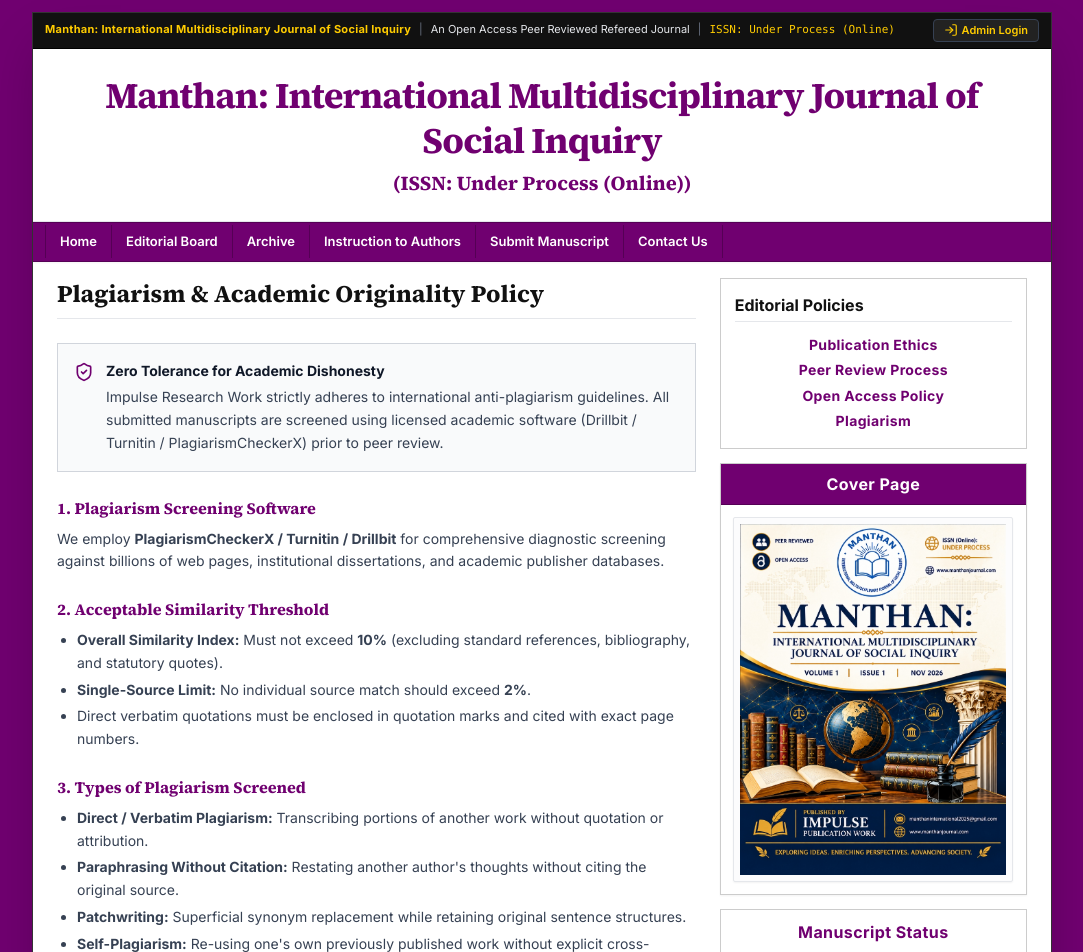
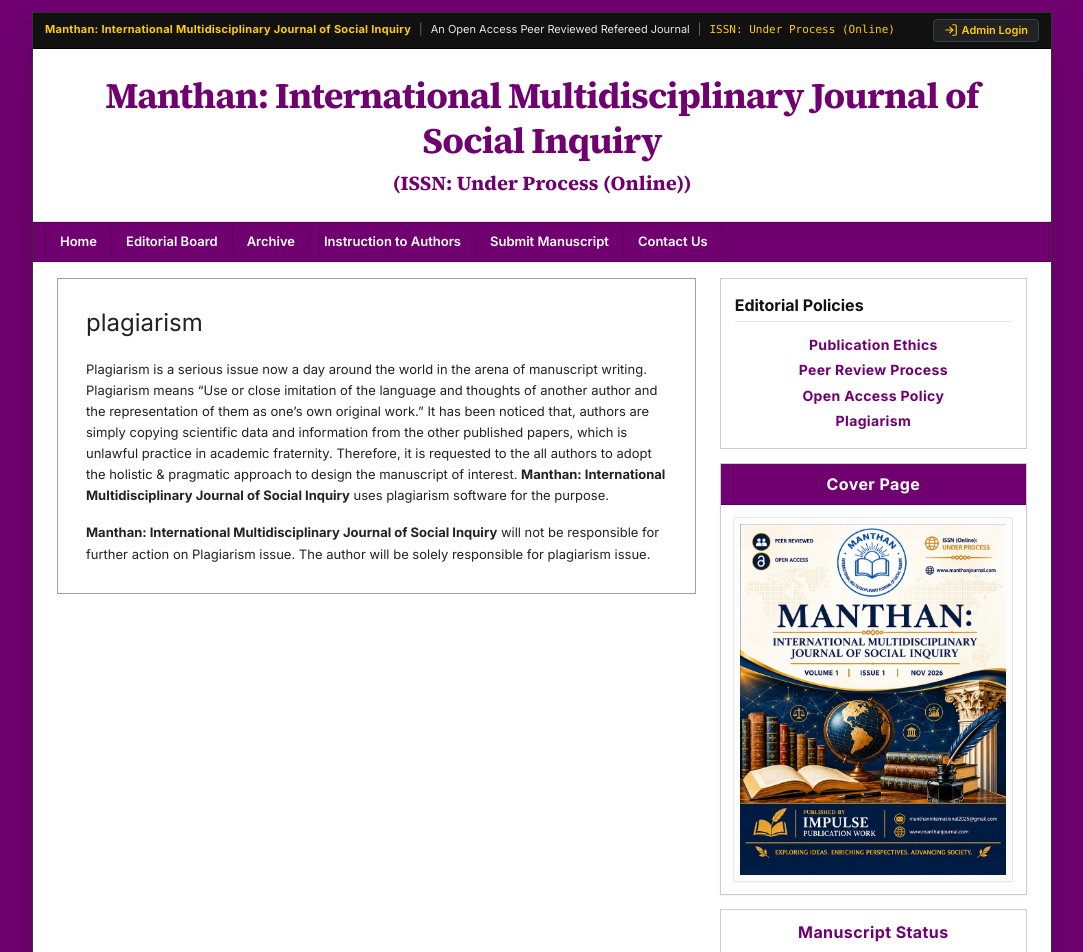
Before and after one commit to manthaninternational2025-maker/architect-web-main, a Next.js app: page /plagiarism in a window 1280 px wide. Shown: the top 952 px of the page, without its empty margins (98-1181 px from the left). Built offline with nearby package versions, Linux system fonts and the light colour scheme.

Commit message:
feat: format Plagiarism policy page to match 2nd reference screenshot using Manthan content

```diff
--- a/app/plagiarism/page.tsx
+++ b/app/plagiarism/page.tsx
@@ -1,77 +1,38 @@
+"use client";
+
 import React from "react";
-import Link from "next/link";
+import { useJournalData } from "@/context/JournalDataContext";
 import { Sidebar } from "@/components/layout/Sidebar";
-import { companyInfo } from "@/data/companyInfo";
-import { ShieldCheck } from "lucide-react";
-
-export const metadata = {
-  title: "Plagiarism & Similarity Policy | Impulse Research Work",
-  description: "Plagiarism threshold, similarity screening tools (Drillbit / Turnitin), and ethics protocol.",
-};
 
 export default function PlagiarismPage() {
+  const { settings } = useJournalData();
+
+  const journalTitle = settings?.journalTitle || "Manthan: International Multidisciplinary Journal of Social Inquiry";
+
   return (
     <div className="w-full">
       <div className="grid grid-cols-1 lg:grid-cols-12 gap-6">
-        <div className="col-span-1 lg:col-span-8 text-xs sm:text-sm text-gray-800 space-y-4 sm:space-y-6 leading-relaxed">
-          <h1 className="text-xl sm:text-2xl font-editorial font-bold text-[#111111] border-b border-gray-200 pb-2">
-            Plagiarism &amp; Academic Originality Policy
-          </h1>
+        {/* Main Content: Plagiarism Box (Matching Reference Screenshot 2 Exactly) */}
+        <div className="col-span-1 lg:col-span-8">
+          <div className="border border-gray-400 bg-white p-5 sm:p-7 text-[#222222]">
+            {/* Heading */}
+            <h1 className="text-xl sm:text-2xl text-[#222222] font-normal mb-5">
+              plagiarism
+            </h1>
 
-          <div className="p-4 bg-gray-50 border border-gray-300 flex items-start gap-3">
-            <ShieldCheck className="w-5 h-5 text-[#700070] shrink-0 mt-0.5" />
-            <div>
-              <strong className="text-gray-900 block mb-1">
-                Zero Tolerance for Academic Dishonesty
-              </strong>
-              <p className="text-gray-700">
-                Impulse Research Work strictly adheres to international anti-plagiarism guidelines. All submitted manuscripts are screened using licensed academic software (Drillbit / Turnitin / PlagiarismCheckerX) prior to peer review.
-              </p>
-            </div>
-          </div>
+            {/* Paragraph 1 */}
+            <p className="leading-relaxed text-[#222222] text-xs sm:text-[13px] mb-4">
+              Plagiarism is a serious issue now a day around the world in the arena of manuscript writing. Plagiarism means &ldquo;Use or close imitation of the language and thoughts of another author and the representation of them as one&rsquo;s own original work.&rdquo; It has been noticed that, authors are simply copying scientific data and information from the other published papers, which is unlawful practice in academic fraternity. Therefore, it is requested to the all authors to adopt the holistic &amp; pragmatic approach to design the manuscript of interest. <strong>{journalTitle}</strong> uses plagiarism software for the purpose.
+            </p>
 
-          <section className="space-y-2">
-            <h2 className="font-editorial text-sm sm:text-base font-bold text-[#700070]">
-              1. Plagiarism Screening Software
-            </h2>
-            <p className="text-gray-700">
-              We employ <strong>{companyInfo.plagiarismTool}</strong> for comprehensive diagnostic screening against billions of web pages, institutional dissertations, and academic publisher databases.
+            {/* Paragraph 2 */}
+            <p className="leading-relaxed text-[#222222] text-xs sm:text-[13px]">
+              <strong>{journalTitle}</strong> will not be responsible for further action on Plagiarism issue. The author will be solely responsible for plagiarism issue.
             </p>
-          </section>
-
-          <section className="space-y-2">
-            <h2 className="font-editorial text-sm sm:text-base font-bold text-[#700070]">
-              2. Acceptable Similarity Threshold
-            </h2>
-            <ul className="list-disc pl-5 space-y-1 text-gray-700">
-              <li><strong>Overall Similarity Index:</strong> Must not exceed <strong>10%</strong> (excluding standard references, bibliography, and statutory quotes).</li>
-              <li><strong>Single-Source Limit:</strong> No individual source match should exceed <strong>2%</strong>.</li>
-              <li>Direct verbatim quotations must be enclosed in quotation marks and cited with exact page numbers.</li>
-            </ul>
-          </section>
-
-          <section className="space-y-2">
-            <h2 className="font-editorial text-sm sm:text-base font-bold text-[#700070]">
-              3. Types of Plagiarism Screened
-            </h2>
-            <ul className="list-disc pl-5 space-y-1 text-gray-700">
-              <li><strong>Direct / Verbatim Plagiarism:</strong> Transcribing portions of another work without quotation or attribution.</li>
-              <li><strong>Paraphrasing Without Citation:</strong> Restating another author&apos;s thoughts without citing the original source.</li>
-              <li><strong>Patchwriting:</strong> Superficial synonym replacement while retaining original sentence structures.</li>
-              <li><strong>Self-Plagiarism:</strong> Re-using one&apos;s own previously published work without explicit cross-referencing.</li>
-            </ul>
-          </section>
-
-          <div className="pt-4 border-t border-gray-200 flex items-center gap-4">
-            <Link
-              href="/submit"
-              className="text-xs font-bold text-[#700070] hover:underline uppercase tracking-wider"
-            >
-              Submit Your Paper for Screening &rarr;
-            </Link>
           </div>
         </div>
 
+        {/* Sidebar */}
         <div className="col-span-1 lg:col-span-4">
           <Sidebar />
         </div>
```
